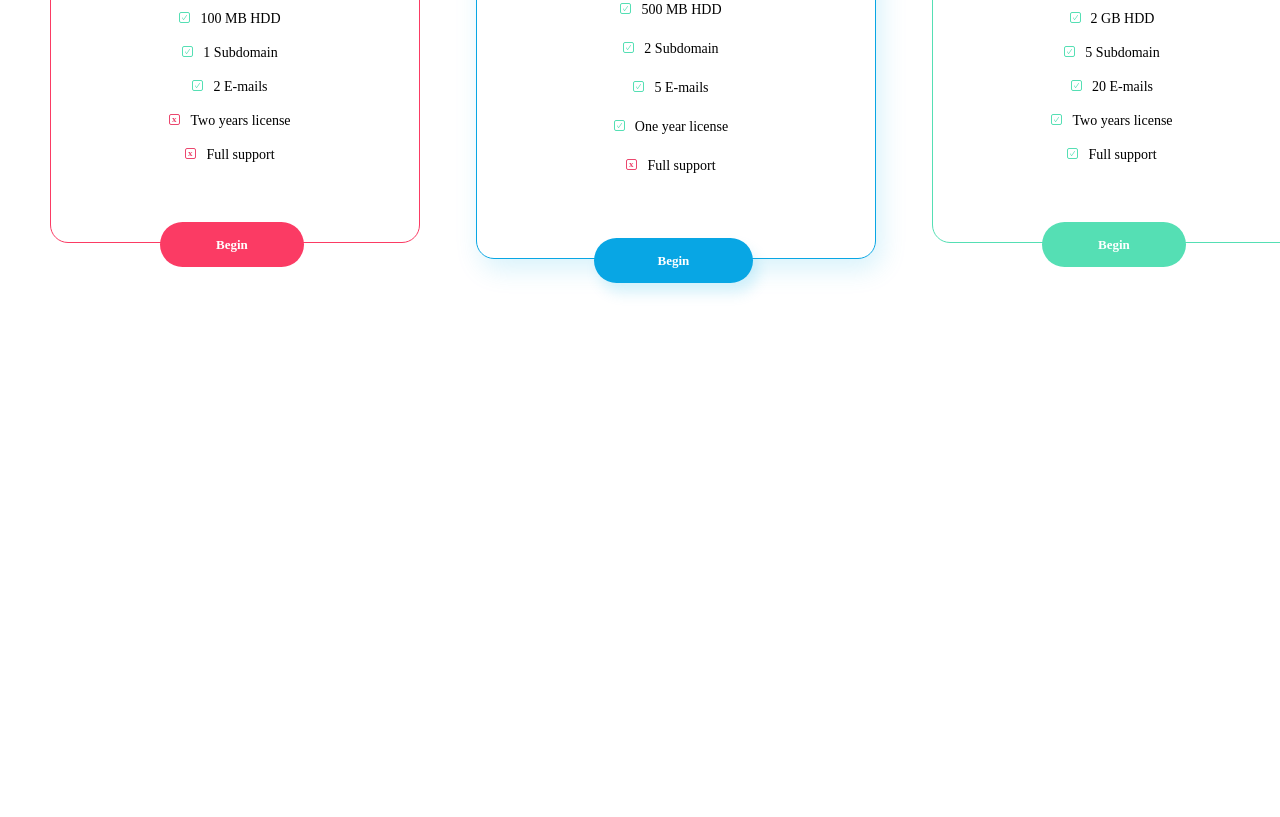
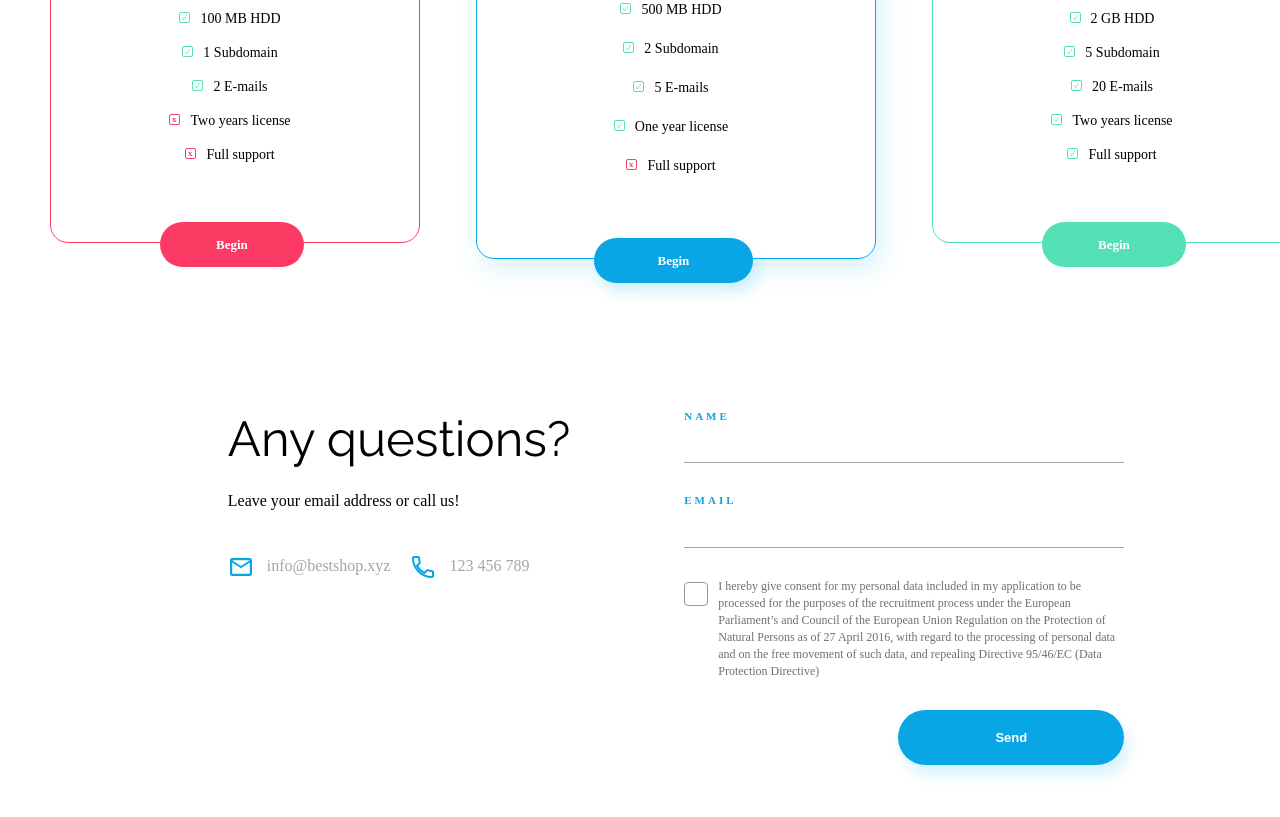
Before and after one commit to sylwiaszopa/BestShop, a website built with Vite: page src/index.html in a window 1280 px wide. Shown: the part 3030-3847 px from the top of the page. Before the commit the page ends 3389 px from the top, so only its background shows below. Built offline with nearby package versions, Linux system fonts and the light colour scheme.

Commit message:
Added contact section

```diff
--- a/src/css/style.css
+++ b/src/css/style.css
@@ -507,3 +507,133 @@ a {
     padding: 16px 64px;
     left: calc(50% - 82.5px);
 }
+
+/*------------------------CONTACT-------------------------*/
+
+
+.contact .container {
+    margin: 150px auto 100px;
+    display: flex;
+    justify-content: center;
+    align-items:flex-start;
+    gap: 114px;
+}
+
+.contact__column {
+    max-width: 440px;
+}
+
+/*left column*/
+.contact__title {
+    font-family: var(--font-raleway), sans-serif;
+    font-size: 3.0625rem;
+    line-height: 3.6875rem;
+    margin-bottom: 22px;
+}
+
+.contact__text {
+    font-size: 1rem;
+    line-height: 1.375rem;
+    margin-bottom: 42px;
+}
+
+.contact__details {
+    display: flex;
+    justify-content: flex-start;
+    align-items: center;
+}
+
+.contact__details-item {
+    font-size: 1rem;
+    font-weight: 500;
+    text-decoration: none;
+    color: var(--color-grey);
+}
+
+.contact__details-item:first-of-type {
+    margin-right: 20px;
+}
+
+.contact__details-item img {
+    margin-right: 8px;
+}
+
+/*right column (form)*/
+.form {
+    display: flex;
+    flex-direction: column;
+    gap: 30px;
+}
+
+.form__field {
+    display: flex;
+    flex-direction: column;
+    gap: 5px;
+}
+
+.form__label {
+    text-transform: uppercase;
+    font-size: 0.6875rem;
+    line-height: 0.9rem;
+    letter-spacing: 3px;
+    color: var(--color-primary);
+    font-weight: var(--font-weight-bold);
+}
+
+.form__input {
+    width: 100%;
+    padding: 8px;
+    border: none;
+    border-bottom: 1px solid var(--color-grey);
+    background-color: transparent;
+}
+
+.form__input:focus {
+    border-color: #535353;
+}
+
+/*checkbox*/
+.form__checkbox {
+    display: flex;
+    cursor: pointer;
+}
+
+input[type="checkbox"] {
+    position: absolute;
+    opacity: 0;
+    cursor: pointer;
+    height: 0;
+    width: 0;
+}
+
+.checkbox {
+    width: 24px;
+    flex-shrink: 0;
+    height: 24px;
+    border: 1px solid #95989A;
+    border-radius: 4px;
+    cursor: pointer;
+    margin-top: 4px;
+    margin-right: 10px;
+}
+
+input[type="checkbox"]:checked + .checkbox {
+    background-image: url("../assets/Checkmark.svg");
+    background-size: 60%;
+    background-repeat: no-repeat;
+    background-position: center;
+
+}
+
+.form__consent-text {
+    font-size: 0.75rem;
+    line-height: 1.0625rem;
+    color: #707070;
+}
+
+.btn--form {
+    align-self: flex-end;
+    font-size: 0.8125rem;
+    padding: 20px 97px;
+    border-radius: 35px;
+}
--- a/src/index.html
+++ b/src/index.html
@@ -155,5 +155,50 @@
         </div>
     </section>
 
+    <section class="contact">
+        <div class="container">
+            <div class="contact__column">
+                <h3 class="contact__title">Any questions?</h3>
+                <p class="contact__text">Leave your email address or call us!</p>
+
+                <div class="contact__details">
+                    <a href="mailto:info@bestshop.xyz" class="contact__details-item">
+                        <img src="assets/Mail%20Icon.svg" alt="mail">
+                        info@bestshop.xyz
+                    </a>
+                    <a href="tel:+48123456789" class="contact__details-item">
+                        <img src="assets/Phone%20Icon.svg" alt="phone">
+                        123 456 789</a>
+                </div>
+            </div>
+
+            <div class="contact__column">
+                <form class="form">
+                    <div class="form__field">
+                        <label class="form__label" for="name">Name</label>
+                        <input class="form__input form__input--name" id="name" type="text">
+                    </div>
+
+                    <div class="form__field">
+                        <label class="form__label" for="email">Email</label>
+                        <input class="form__input form__input--email" id="email" type="email">
+                    </div>
+
+                    <div class="form__consent">
+                        <label class="form__checkbox">
+                        <input type="checkbox">
+                        <span class="checkbox"></span>
+                        <span class="form__consent-text">
+                            I hereby give consent for my personal data included in my application to be processed for the purposes of the recruitment process under the European Parliament’s and Council of the European Union Regulation on the Protection of Natural Persons as of 27 April 2016, with regard to the processing of personal data and on the free movement of such data, and repealing Directive 95/46/EC (Data Protection Directive)
+                        </span>
+                        </label>
+                    </div>
+                    <button class="btn btn--form" type="submit">Send</button>
+                </form>
+            </div>
+
+        </div>
+    </section>
+
 </body>
 </html>
```
